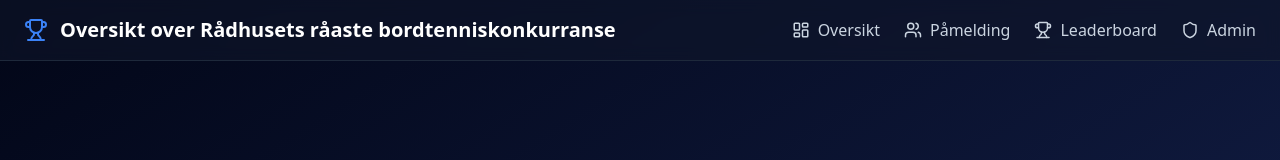
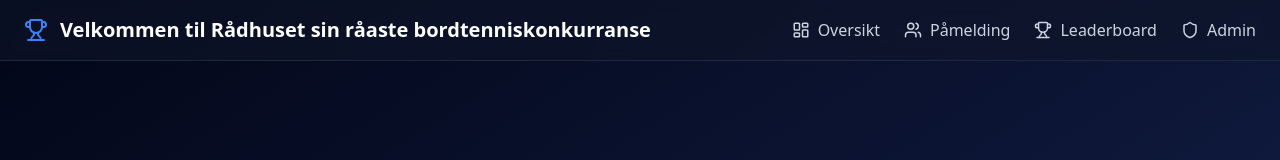
Before and after one commit to denexhd99-simenw/Swiss-turnering, a Next.js app: page /admin in a window 1280 px wide. Shown: the top 160 px of the page. Built offline with nearby package versions, Linux system fonts and the light colour scheme.

Commit message:
Update layout.tsx

```diff
--- a/app/layout.tsx
+++ b/app/layout.tsx
@@ -15,7 +15,7 @@ export default function RootLayout({
             <div className="mx-auto flex max-w-[83rem] items-center justify-between px-6 py-4">
               <div className="flex items-center gap-3 text-xl font-bold">
                 <Trophy className="text-blue-500" />
-                Oversikt over Rådhusets råaste bordtenniskonkurranse
+                Velkommen til Rådhuset sin råaste bordtenniskonkurranse
               </div>
 
               <div className="flex gap-6 text-slate-300">
```
